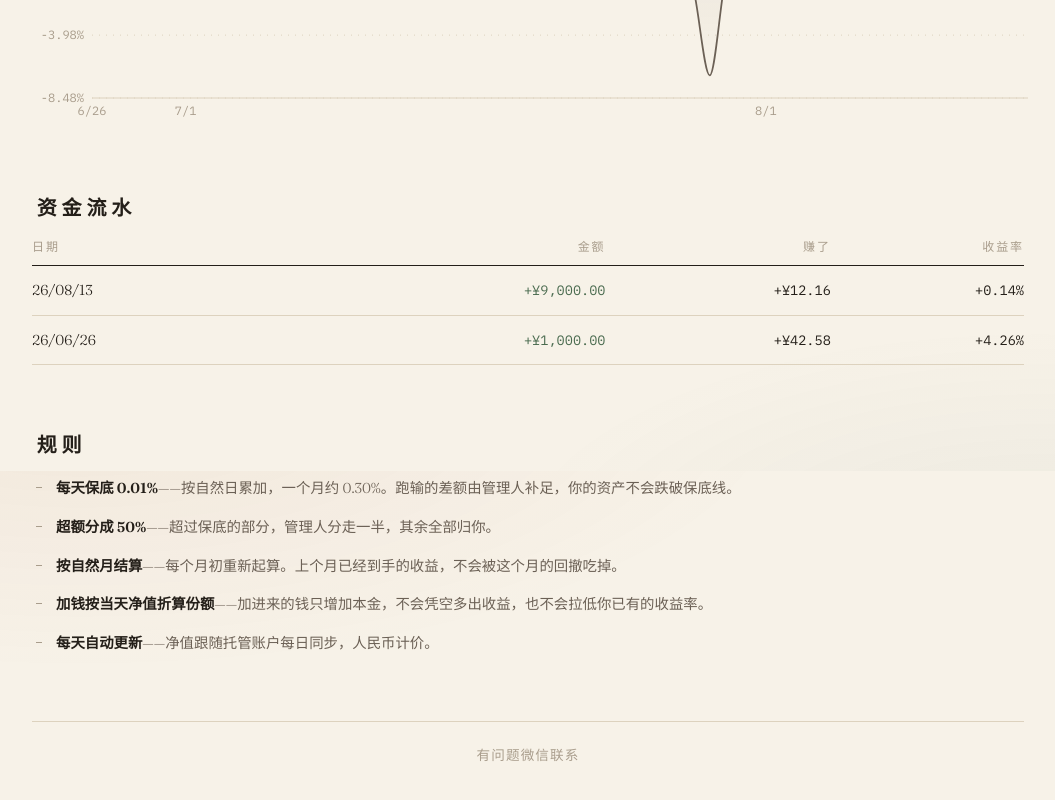
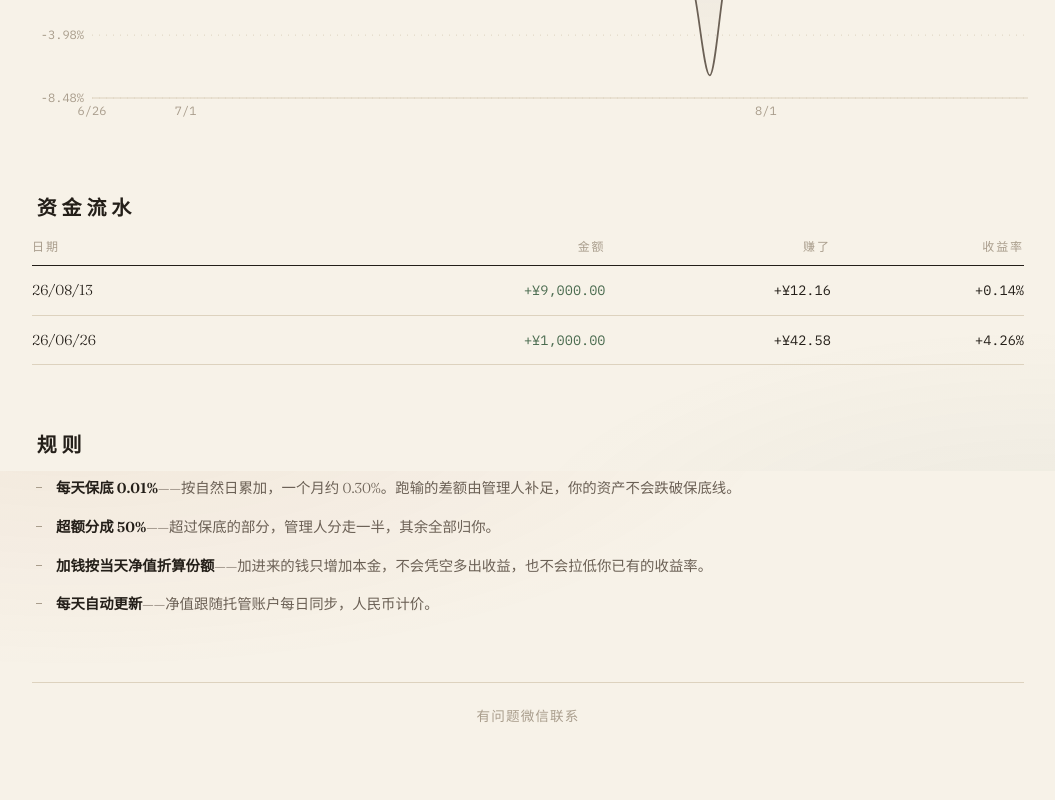
Before and after one commit to brojyf/sister-fund, a React (Vite) app: page / in a window 1280 px wide. Shown: the part 1129-1929 px from the top of the page, without its empty margins (112-1167 px from the left). Built offline with nearby package versions, Linux system fonts and the light colour scheme.

Commit message:
规则区去掉按自然月结算条目

```diff
--- a/src/App.tsx
+++ b/src/App.tsx
@@ -129,11 +129,6 @@ export default function App() {
             超过保底的部分，管理人分走一半，其余全部归你。
           </li>
           <li>
-            <strong>按自然月结算</strong>
-            <span className="rules__dash">——</span>
-            每个月初重新起算。上个月已经到手的收益，不会被这个月的回撤吃掉。
-          </li>
-          <li>
             <strong>加钱按当天净值折算份额</strong>
             <span className="rules__dash">——</span>
             加进来的钱只增加本金，不会凭空多出收益，也不会拉低你已有的收益率。
```
